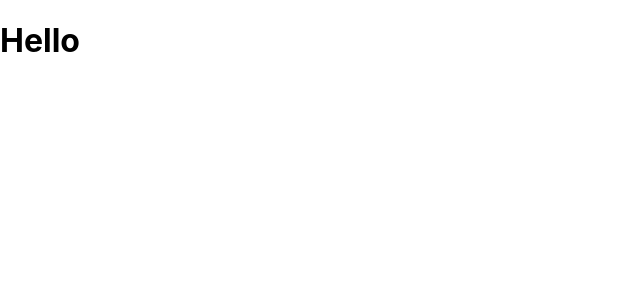
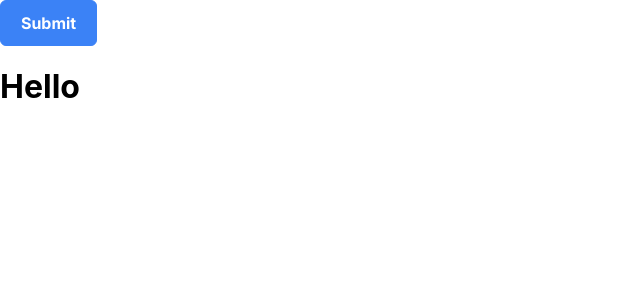
Before and after one commit to Kaustubh3117/pharma_fe, a React (Create React App) app: page / in a window 1280 px wide. Shown: the top 300 px of the page, without its empty margins (0-640 px from the left). Built offline with nearby package versions, Linux system fonts and the light colour scheme.

Commit message:
installation of primereact and primeicons

```diff
--- a/package.json
+++ b/package.json
@@ -7,6 +7,8 @@
     "@testing-library/jest-dom": "^6.9.1",
     "@testing-library/react": "^16.3.2",
     "@testing-library/user-event": "^13.5.0",
+    "primeicons": "^7.0.0",
+    "primereact": "^10.9.7",
     "react": "^19.2.4",
     "react-dom": "^19.2.4",
     "react-scripts": "5.0.1",
--- a/src/App.js
+++ b/src/App.js
@@ -1,8 +1,12 @@
 
+import { Button } from 'primereact/button';
 
 function App() {
   return (
-    <h1>Hello</h1>
+    <>
+      <Button label="Submit" />
+      <h1>Hello</h1>
+    </>
   );
 }
 
--- a/src/index.js
+++ b/src/index.js
@@ -3,6 +3,11 @@ import ReactDOM from 'react-dom/client';
 import './index.css';
 import App from './App';
 import reportWebVitals from './reportWebVitals';
+
+//primereact and primeicons
+import 'primereact/resources/themes/lara-light-blue/theme.css';
+import 'primereact/resources/primereact.min.css';
+import 'primeicons/primeicons.css';
 
 const root = ReactDOM.createRoot(document.getElementById('root'));
 root.render(
```
Also changed, not shown: 1 other file (tests, documents, lock files or other folders).
